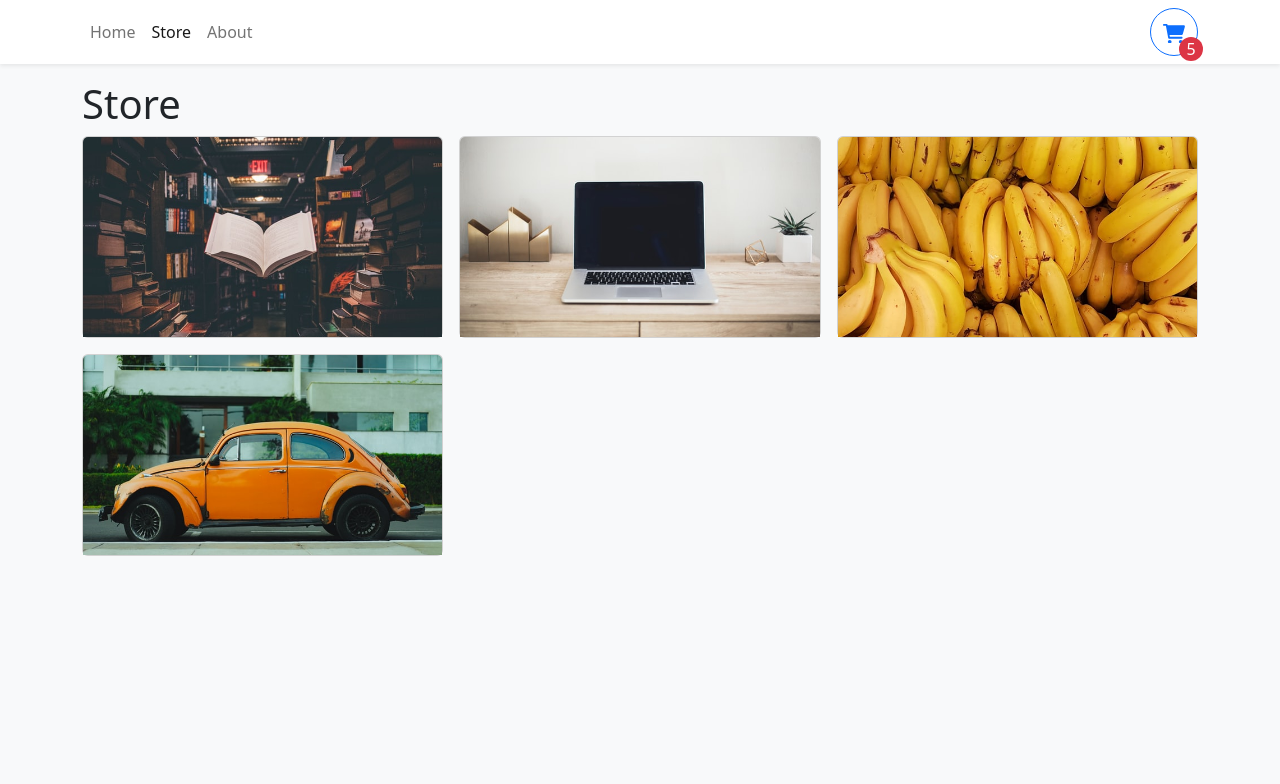
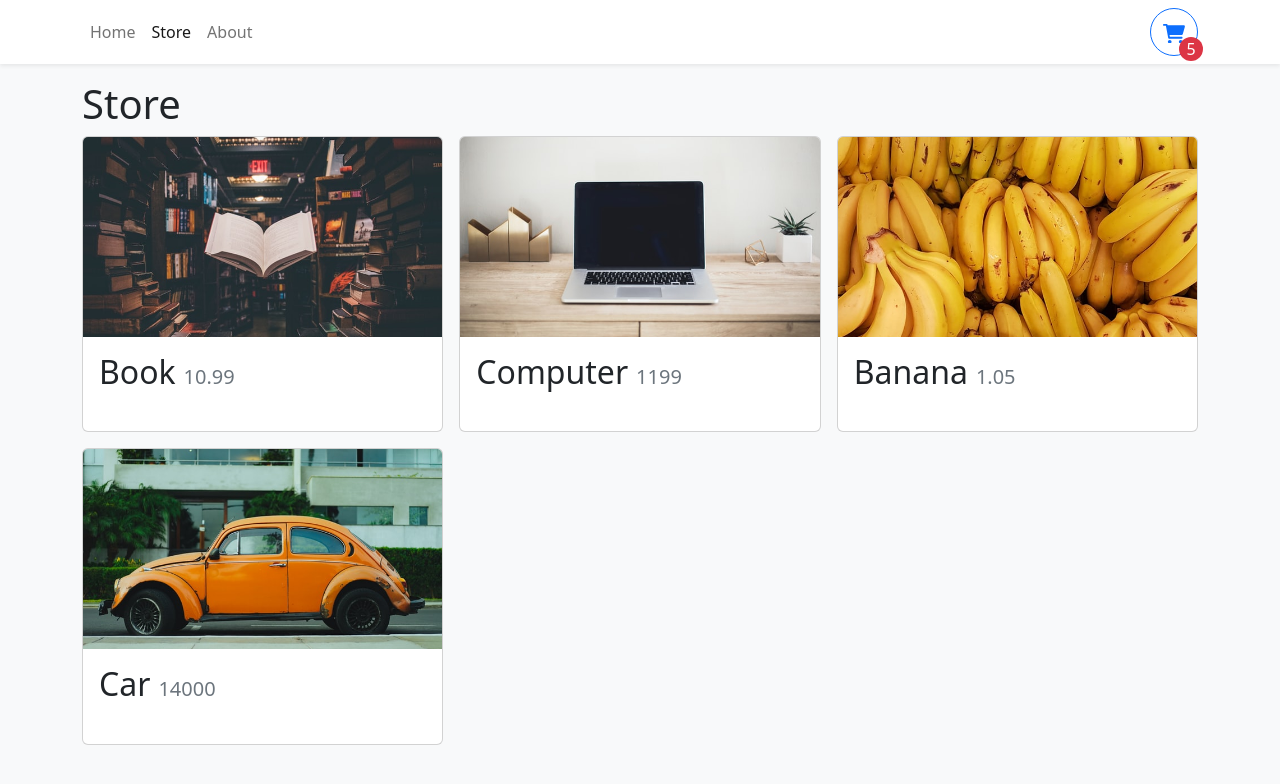
Before and after one commit to Adit0507/shopping-cart, a React (Vite) app: page /store in a window 1280 px wide. Shown: the top 784 px of the page. Built offline with nearby package versions, Linux system fonts and the light colour scheme.

Commit message:
Working on StoreItem component

```diff
--- a/src/components/StoreItem.tsx
+++ b/src/components/StoreItem.tsx
@@ -16,6 +16,13 @@
         height="200px"
         style={{ objectFit: "cover" }}
       />
+      <Card.Body className="d-flex flex-column">
+        <Card.Title className="d-flex justify-content-space-between align-items-baseline mb-4">
+          {/* fs -> font size */}
+          <span className="fs-2" >{name}</span>
+          <span className="ms-2 text-muted" >{price}</span>
+        </Card.Title>
+      </Card.Body>
     </Card>
   );
 }
```
